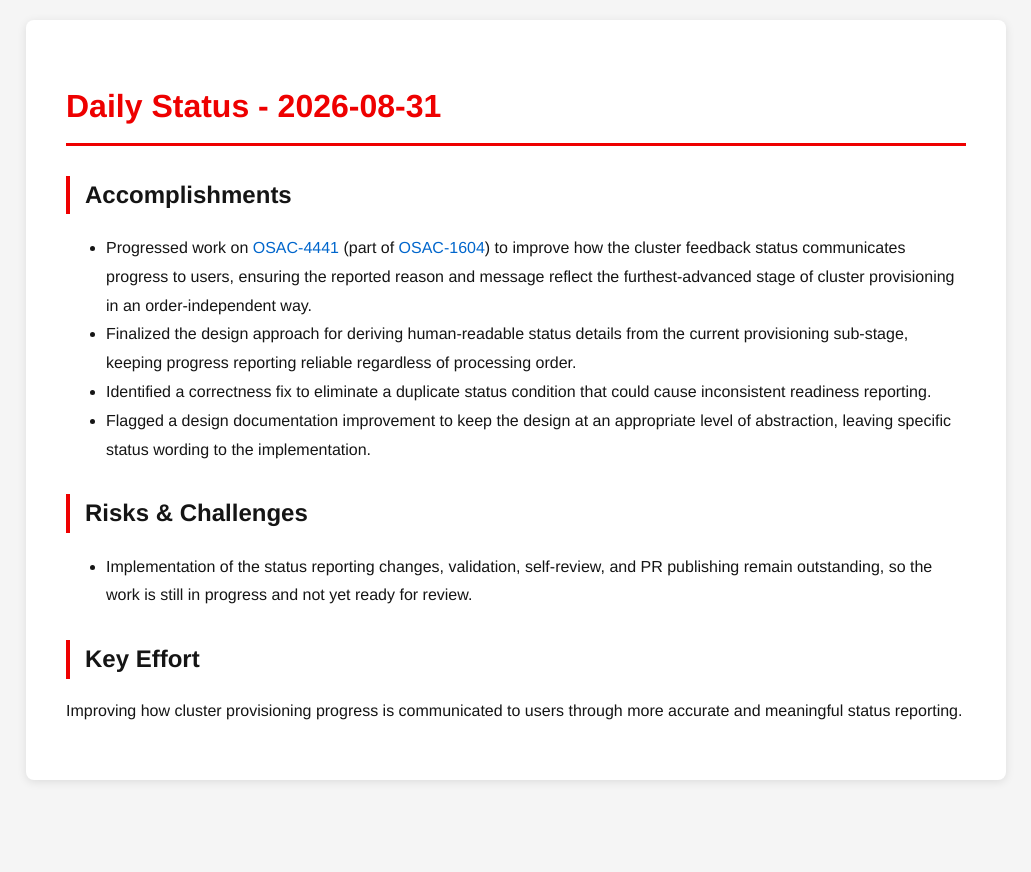
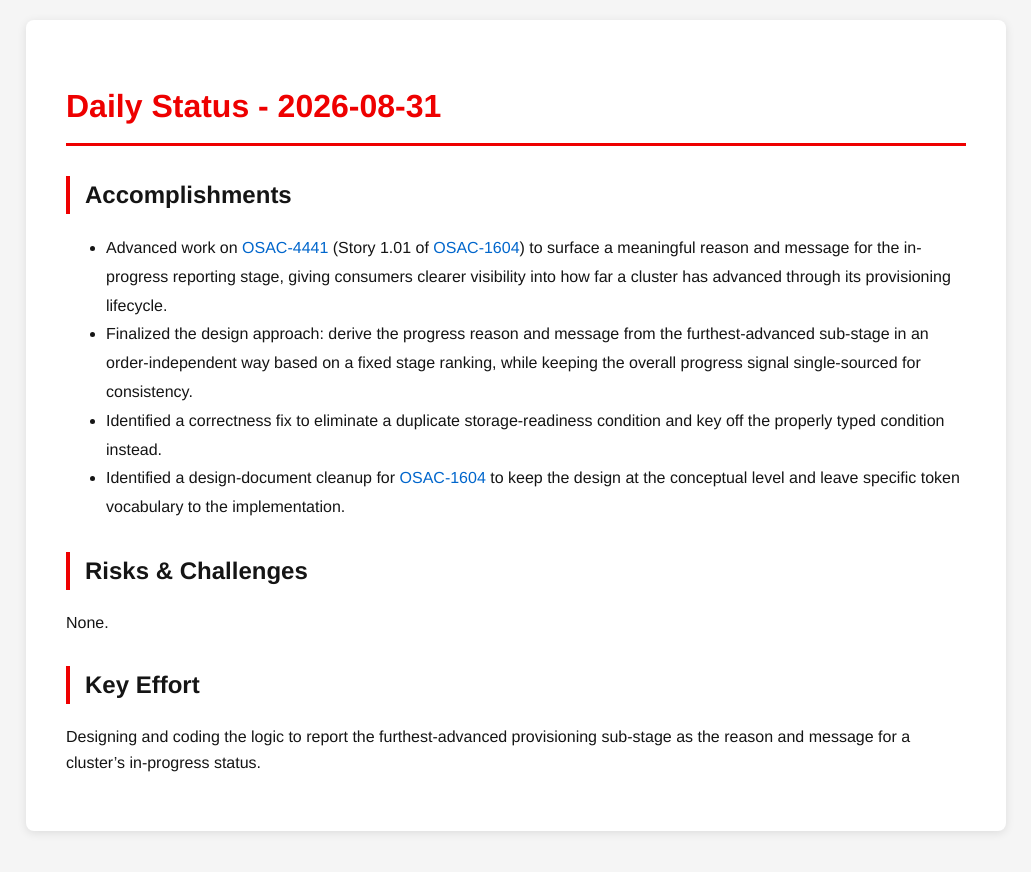
Before and after one commit to tzvatot/daily-status, a Jekyll site: the page built from 2026-08-31.md, in a window 1280 px wide. Shown: the top 872 px of the page, without its empty margins (124-1155 px from the left). Built offline with Jekyll 4.4.1, drawn with Linux system fonts in a browser that asks for light colours.

Commit message:
Daily status update - 2026-08-31

```diff
--- a/2026-08-31.md
+++ b/2026-08-31.md
@@ -7,13 +7,13 @@ date: 2026-08-31
 # Daily Status - 2026-08-31
 
 ## Accomplishments
-- Progressed work on [OSAC-4441](https://redhat.atlassian.net/browse/OSAC-4441) (part of [OSAC-1604](https://redhat.atlassian.net/browse/OSAC-1604)) to improve how the cluster feedback status communicates progress to users, ensuring the reported reason and message reflect the furthest-advanced stage of cluster provisioning in an order-independent way.
-- Finalized the design approach for deriving human-readable status details from the current provisioning sub-stage, keeping progress reporting reliable regardless of processing order.
-- Identified a correctness fix to eliminate a duplicate status condition that could cause inconsistent readiness reporting.
-- Flagged a design documentation improvement to keep the design at an appropriate level of abstraction, leaving specific status wording to the implementation.
+- Advanced work on [OSAC-4441](https://redhat.atlassian.net/browse/OSAC-4441) (Story 1.01 of [OSAC-1604](https://redhat.atlassian.net/browse/OSAC-1604)) to surface a meaningful reason and message for the in-progress reporting stage, giving consumers clearer visibility into how far a cluster has advanced through its provisioning lifecycle.
+- Finalized the design approach: derive the progress reason and message from the furthest-advanced sub-stage in an order-independent way based on a fixed stage ranking, while keeping the overall progress signal single-sourced for consistency.
+- Identified a correctness fix to eliminate a duplicate storage-readiness condition and key off the properly typed condition instead.
+- Identified a design-document cleanup for [OSAC-1604](https://redhat.atlassian.net/browse/OSAC-1604) to keep the design at the conceptual level and leave specific token vocabulary to the implementation.
 
 ## Risks & Challenges
-- Implementation of the status reporting changes, validation, self-review, and PR publishing remain outstanding, so the work is still in progress and not yet ready for review.
+None.
 
 ## Key Effort
-Improving how cluster provisioning progress is communicated to users through more accurate and meaningful status reporting.
+Designing and coding the logic to report the furthest-advanced provisioning sub-stage as the reason and message for a cluster's in-progress status.
```
